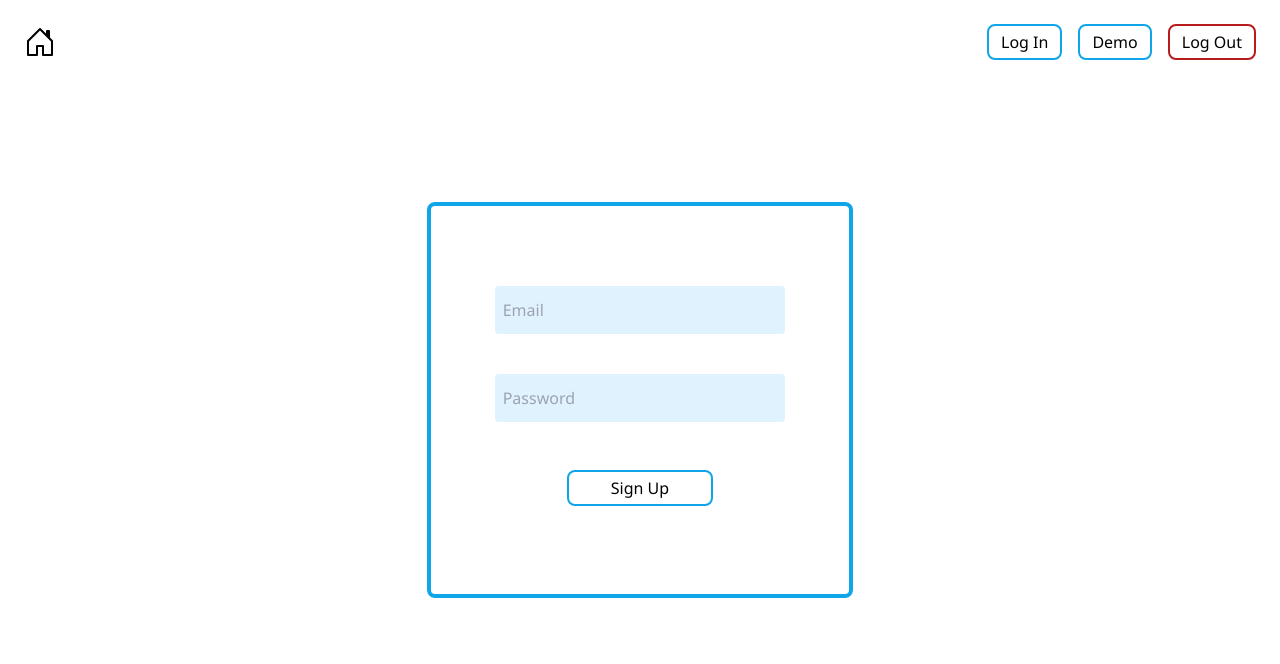
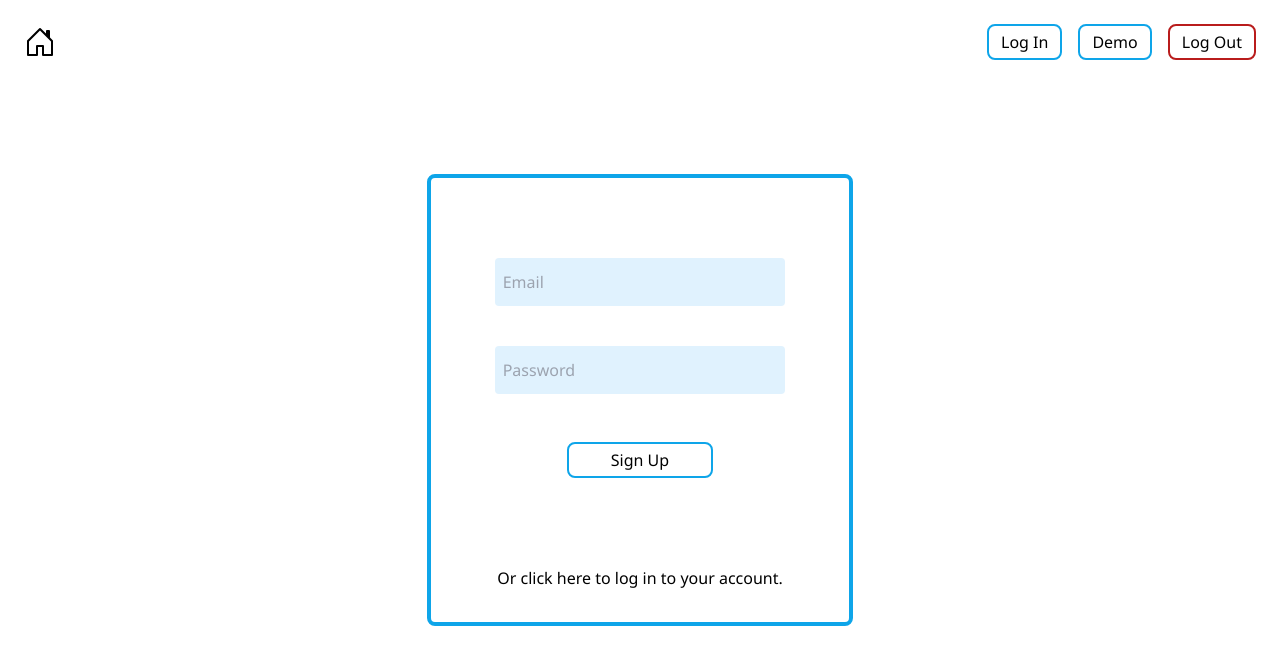
Before and after one commit to taylorbhogan/my-personnel, a React (Create React App) app in the folder my-personnel/: page /signup in a window 1280 px wide. Shown: the top 664 px of the page. Built offline with nearby package versions, Linux system fonts and the light colour scheme.

Commit message:
Implement Centerer

```diff
--- /dev/null
+++ b/my-personnel/src/components/AppUtils/Centerer.js
@@ -0,0 +1,13 @@
+const Centerer = ({ children, fullScreen = false, width }) => {
+  return (
+    <div
+      className={`${fullScreen && "h-full"} flex items-center justify-center`}
+    >
+      <div className={`${width} flex flex-col justify-center text-center pb-8 border-4 border-sky-500 rounded-lg`}>
+        {children}
+      </div>
+    </div>
+  );
+};
+
+export default Centerer;
--- a/my-personnel/src/components/AppUtils/Form.js
+++ b/my-personnel/src/components/AppUtils/Form.js
@@ -7,12 +7,13 @@ const Form = ({
   onSubmit,
   options,
   border = "border-4 border-sky-500",
+  padding = "p-16",
   gap = "gap-2",
   flip = false
 }) => {
   return (
     <form
-      className={`${border} rounded-lg flex flex-col ${gap} p-16 ${flip && "md:flex-row"} ${options}`}
+      className={`${border} rounded-lg flex flex-col ${gap} ${padding} ${flip && "md:flex-row"} ${options}`}
       onSubmit={onSubmit}
     >
       {children}
--- /dev/null
+++ b/my-personnel/src/components/AppUtils/StyledLink.js
@@ -0,0 +1,11 @@
+import { Link } from "react-router-dom";
+
+const StyledLink = ({ to, options, text }) => {
+  return (
+    <Link className={`${options} cursor-pointer hover:underline`} to={to}>
+      {text}
+    </Link>
+  );
+};
+
+export default StyledLink;
--- a/my-personnel/src/components/Auth/Login.js
+++ b/my-personnel/src/components/Auth/Login.js
@@ -2,14 +2,16 @@ import React, { useState } from "react";
 import Input from "../AppUtils/Input";
 import Button from "../AppUtils/Button";
 import Form from "../AppUtils/Form";
+import StyledLink from "../AppUtils/StyledLink";
+import Centerer from "../AppUtils/Centerer";
 
 const Login = () => {
   const [email, setEmail] = useState("");
   const [password, setPassword] = useState("");
 
   return (
-    <div className="h-full flex items-center justify-center">
-      <Form options={"basis-1/3"}>
+    <Centerer width={"basis-1/3"} fullScreen={true}>
+      <Form padding={"px-16 pt-16 pb-2"} border={false}>
         <h1 className="text-3xl mb-6">Welcome Back</h1>
         <Input
           value={email}
@@ -30,7 +32,11 @@ const Login = () => {
           spaceAndCenter={true}
         />
       </Form>
-    </div>
+      <StyledLink
+        to={"/signup"}
+        text={"Or click here to sign up for an account."}
+      />
+    </Centerer>
   );
 };
 
--- a/my-personnel/src/components/Auth/Signup.js
+++ b/my-personnel/src/components/Auth/Signup.js
@@ -1,15 +1,17 @@
 import React, { useState } from "react";
 import Button from "../AppUtils/Button";
+import Centerer from "../AppUtils/Centerer";
 import Form from "../AppUtils/Form";
 import Input from "../AppUtils/Input";
+import StyledLink from "../AppUtils/StyledLink";
 
 const Signup = () => {
   const [email, setEmail] = useState("");
   const [password, setPassword] = useState("");
 
   return (
-    <div className="h-full flex items-center justify-center">
-      <Form options={"basis-1/3"}>
+    <Centerer fullScreen={true} width={"basis-1/3"}>
+      <Form options={"basis-1/3"} border={false}>
         <Input
           value={email}
           name={"Email"}
@@ -27,7 +29,11 @@ const Signup = () => {
           spaceAndCenter={true}
         />
       </Form>
-    </div>
+      <StyledLink
+        to={"/login"}
+        text={"Or click here to log in to your account."}
+      />
+    </Centerer>
   );
 };
 
```
